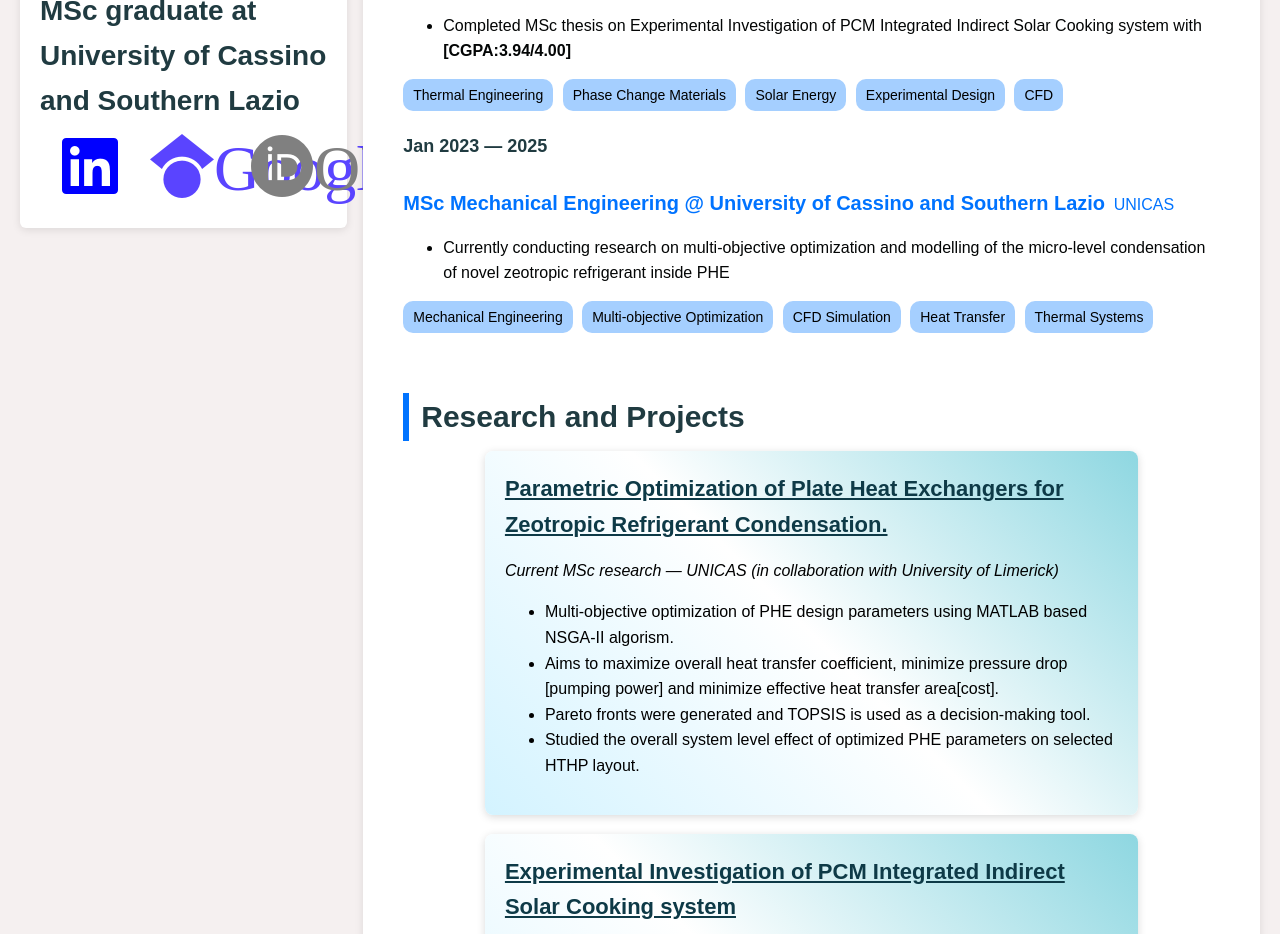
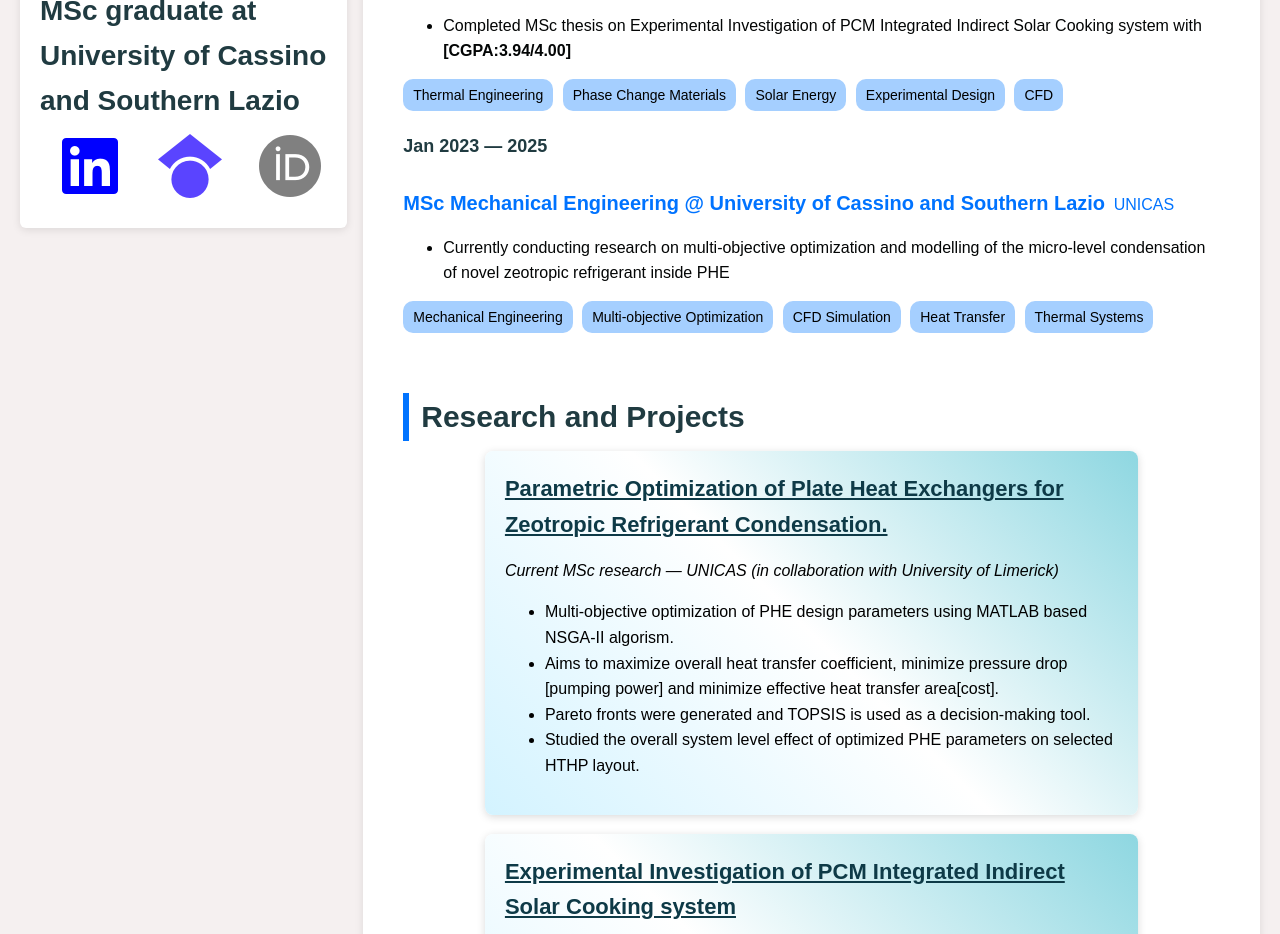
Before and after one commit to mightypen23/Mekonnen-Yalelet-Portfolio, a plain HTML site: page index.html in a window 1280 px wide. Shown: the part 820-1754 px from the top of the page. Drawn offline with Linux system fonts and the light colour scheme.

Commit message:
removed the spaned texts from the social icons

```diff
--- a/index.html
+++ b/index.html
@@ -57,10 +57,10 @@
                    <i class="fa-brands fa-linkedin"></i>
                 </a>
                 <a class="profile-link orcid" href="https://orcid.org/0000-0002-6806-4743" rel="noopener noreferrer">
-                    <i class="fa-brands fa-google-scholar"><span>GoogleScholar</span></i>
+                    <i class="fa-brands fa-google-scholar"></i>
                 </a>
                 <a class="profile-link googlescholar" href="https://scholar.google.com/citations?hl=en&user=8ZkfY4gAAAAJ&view_op" rel="noopener noreferrer">
-                  <i class="fa-brands fa-orcid"><span>ORC<span class="id">id</span></span></i>
+                  <i class="fa-brands fa-orcid"></i>
                 </a>
 
             </div>
```
